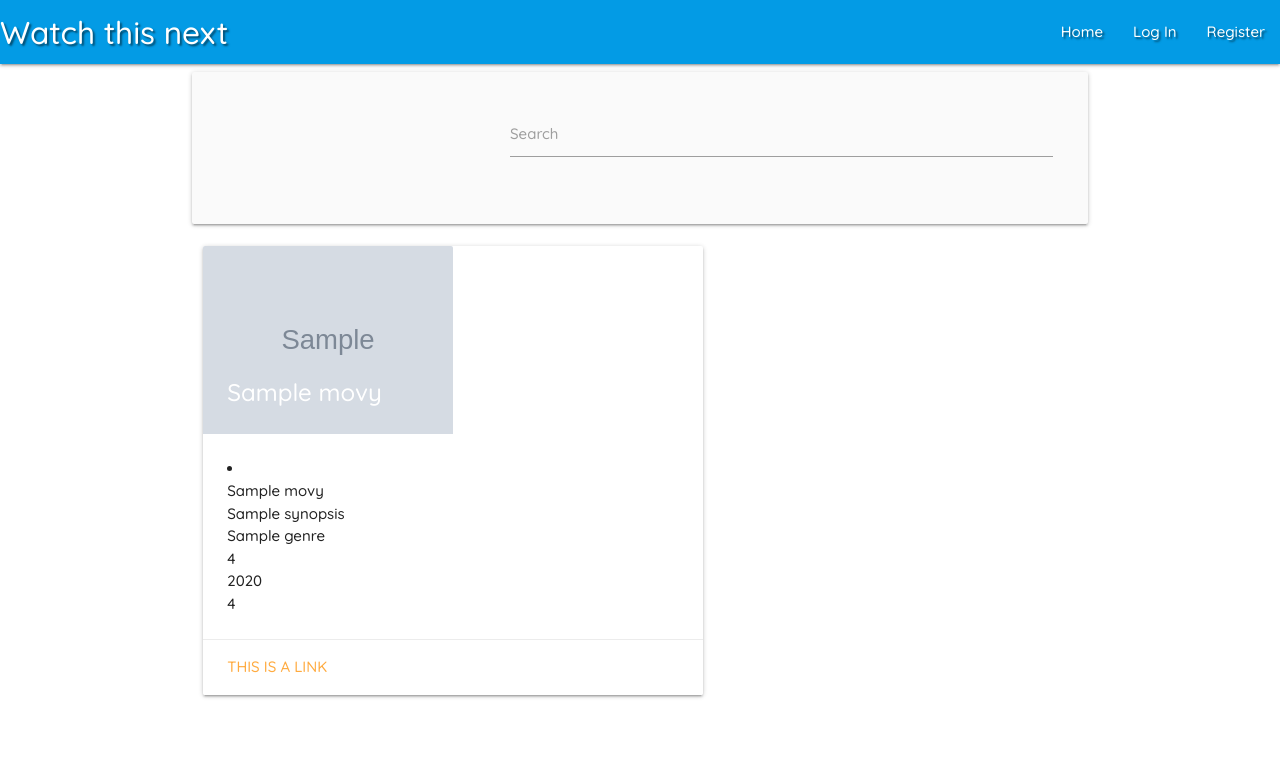
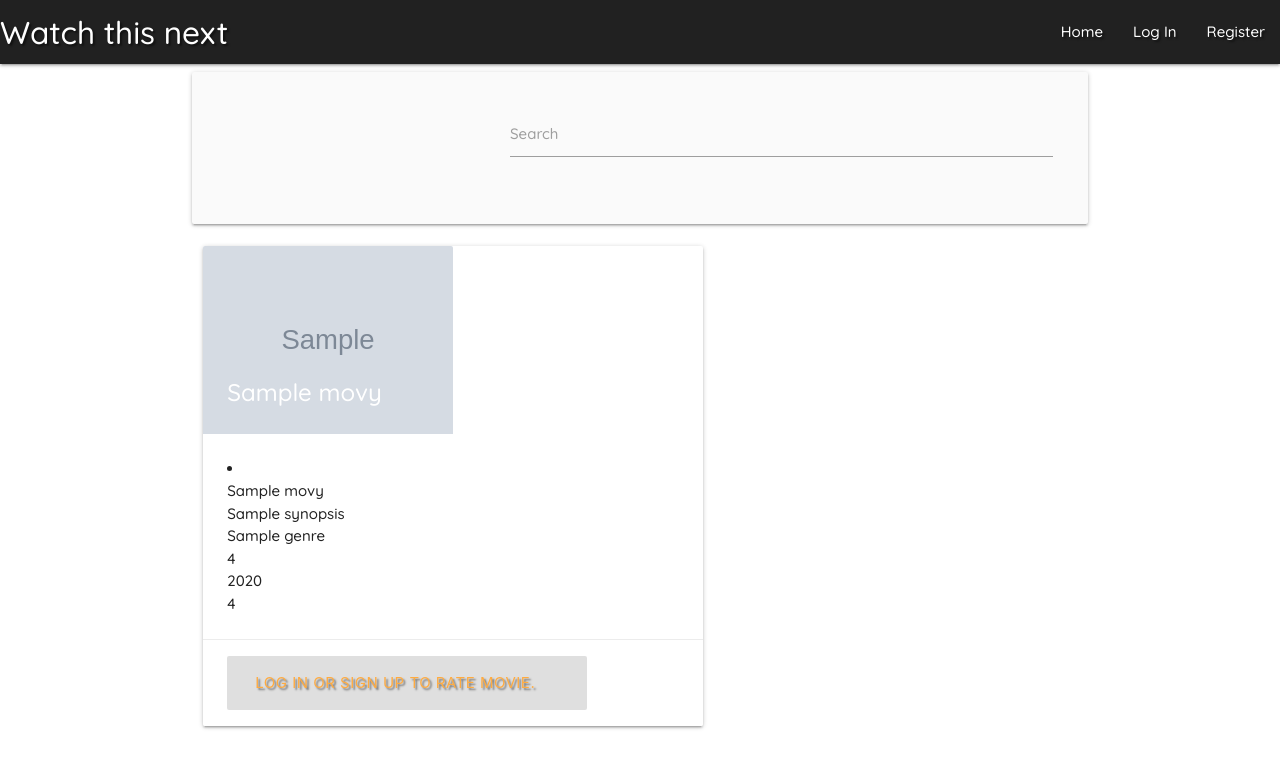
Before and after one commit to Jammerref2015/watchthisnext, a Flask app: page / in a window 1280 px wide. Shown: the top 768 px of the page. Run offline with Flask 2, Linux system fonts and the light colour scheme; grey boxes marked "Sample" are stand-in pictures; a database or web service that is not in the repository returns one stand-in record (values such as "Sample title"); some libraries are stand-ins or nearby versions.

Commit message:
Added rate movie button to movies on home page

```diff
--- a/static/js/script.js
+++ b/static/js/script.js
@@ -1,6 +1,7 @@
 $(document).ready(function(){
   $('.sidenav').sidenav();
   $('select').formSelect();
+  $('.tooltipped').tooltip();
   $('.datepicker').datepicker({
       format: "dd mmmm, yyyy",
       yearRange: 30,
--- a/templates/base.html
+++ b/templates/base.html
@@ -15,7 +15,7 @@
 
 	<header>
         <!-- top navbar -->
-		<nav class="nav-extended text-shadow light-blue darken-1">
+		<nav class="nav-extended text-shadow grey darken-4">
 			<div class="nav-wrapper">
 				<a href="{{ url_for('get_movies') }}" class="brand-logo">Watch this next</a>
 				<a href="#" data-target="mobile-demo" class="sidenav-trigger right"><i class="fas fa-bars"></i></a>
--- a/templates/movies.html
+++ b/templates/movies.html
@@ -18,11 +18,9 @@
     <div class="card">
       <div class="card-image movie-image">
       <img src="{{ movie.movie_image }}"  alt="movie poster image">
-
         <span class="card-title">{{ movie.title }}</span>
       </div>
       <div class="card-content">
-
         <li>
         <p>{{ movie.title }}</p>
         <p>{{ movie.synopsis }}</p>
@@ -31,17 +29,23 @@
         <p>{{ movie.rating}}</p>
         <p>{{ movie.release_year}}</p>
         <p>{{ movie.age_rating}}</p>
+        <!-- Add CSS to prevent displaying URL -->
         <p class="hidePosterURL">{{ movie.movie_image}}</p>
-
         </li>
-
       </div>
       <div class="card-action">
-        <a href="#">This is a link</a>
+        {% if session.user %}
+            <button type="submit" class="btn-large light-blue darken-1 text-shadow">
+                <a href="#" class="brand-logo">Edit rating.</a>
+            </button>
+        {% else %}
+            <button type="submit" class="btn-large light-blue darken-1 text-shadow"  disabled>
+                <a href="#" class="brand-logo" >Log in or sign up to rate movie.</a>
+            </button>
+        {% endif %}
       </div>
     </div>
     {% endfor %}
   </div>
 </div>
-
 {% endblock %}
```
Also changed, not shown: templates/addmovie.html (+4 -3 lines).
